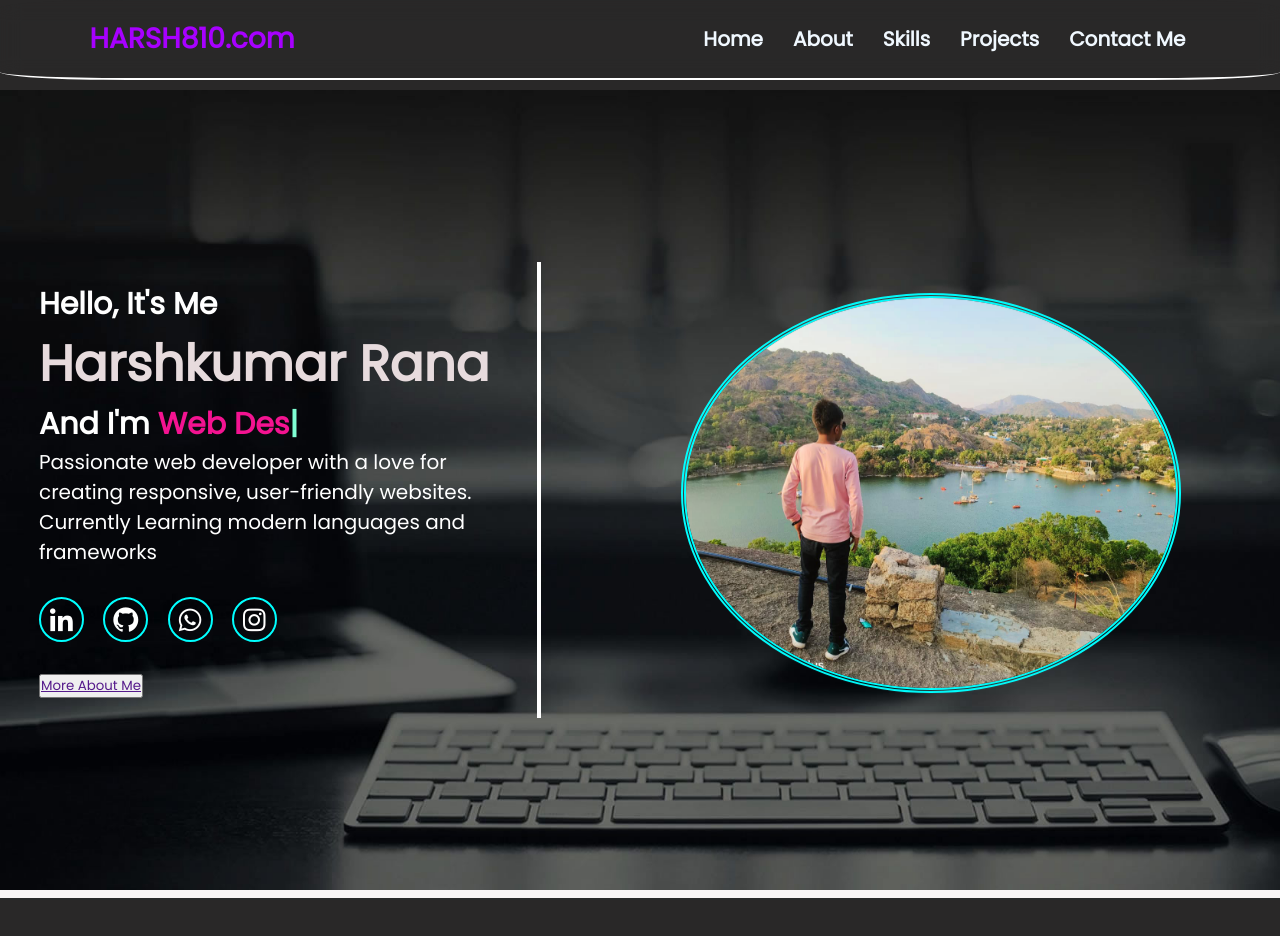
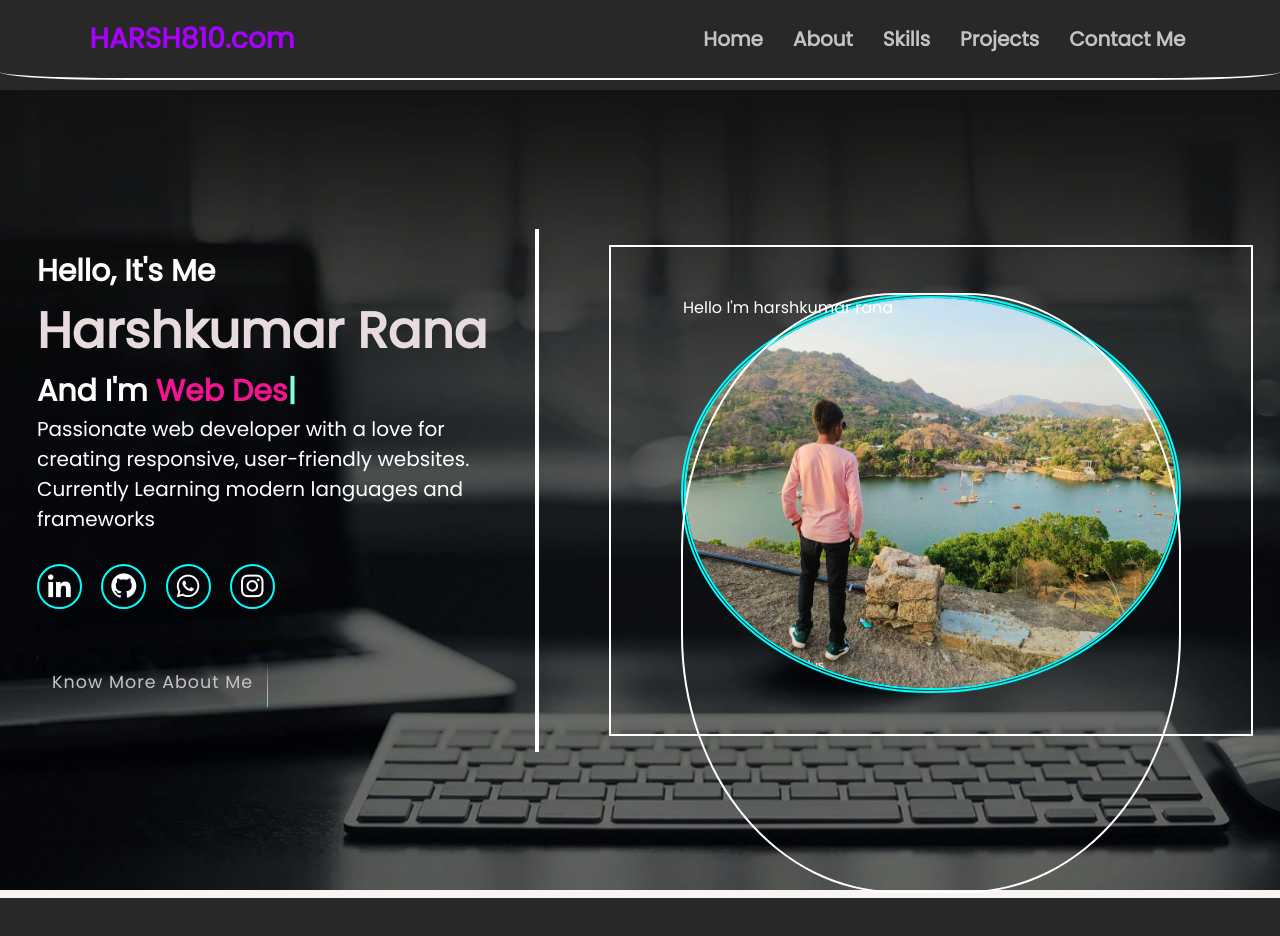
Before and after one commit to Hr810004/Portfolio_website, a plain HTML site: page portfolio.html in a window 1280 px wide. Shown: the top 936 px of the page. Drawn offline with nearby package versions, Linux system fonts and the light colour scheme.

Commit message:
updated home page

```diff
--- a/portfolio.html
+++ b/portfolio.html
@@ -13,11 +13,11 @@
     <header class="header">
         <a href="#Home" class="logo">HARSH810.com</a>
         <nav class="navbar">
-            <a class="tabs" href="#Home" style="--i:1">Home</a>
-            <a class="tabs" href="#About" style="--i:2">About</a>
-            <a class="tabs" href="#Skills" style="--i:3">Skills</a>
-            <a class="tabs" href="#Projects" style="--i:4">Projects</a>
-            <a class="tabs" href="#ContactMe" style="--i:5">Contact Me</a>
+            <a class="tabs" href="#Home" style="--i:1">Home<span></span></a>
+            <a class="tabs" href="#About" style="--i:2">About<span></span></a>
+            <a class="tabs" href="#Skills" style="--i:3">Skills<span></span></a>
+            <a class="tabs" href="#Projects" style="--i:4">Projects<span></span></a>
+            <a class="tabs" href="#ContactMe" style="--i:5">Contact Me<span></span></a>
         </nav>
     </header>
 
@@ -26,17 +26,27 @@
             <h3 class="hello">Hello, It's Me</h3>
             <h1 class="name">Harshkumar Rana</h1>
             <h3 class="role">And I'm <span class="words">Frontend Developer</span></h3>
-            <p>Passionate web developer with a love for creating responsive, user-friendly websites. Currently Learning modern languages and frameworks</p>
+            <p>Passionate web developer with a love for creating responsive, user-friendly websites. Currently Learning
+                modern languages and frameworks</p>
             <div class="contact-buttons">
-                <a href="https://www.linkedin.com/in/harsh810/" target="_blank" style="--i:6"><i class='bx bxl-linkedin' ></i></a>
-                <a href="https://github.com/harsh810" target="_blank" style="--i:7"><i class='bx bxl-github' ></i></a>
-                <a href="https://www.whatsapp.com/harsh810/" target="_blank" style="--i:8"><i class='bx bxl-whatsapp' ></i></a>
-                <a href="https://www.instagram.com/harsh810/" target="_blank" style="--i:9"><i class='bx bxl-instagram' ></i></a>
+                <a href="https://www.linkedin.com/in/harsh810/" target="_blank" style="--i:6"><i
+                        class='bx bxl-linkedin'></i></a>
+                <a href="https://github.com/harsh810" target="_blank" style="--i:7"><i class='bx bxl-github'></i></a>
+                <a href="https://www.whatsapp.com/harsh810/" target="_blank" style="--i:8"><i
+                        class='bx bxl-whatsapp'></i></a>
+                <a href="https://www.instagram.com/harsh810/" target="_blank" style="--i:9"><i
+                        class='bx bxl-instagram'></i></a>
             </div>
-            <button><a href="" class="download">More About Me</a></button>
+            <a href="#Home" class="download">
+                <span></span>
+                <span></span>
+                <span></span>
+                <span></span>
+                Know More About Me
+            </a>
         </div>
         <div class="right-content">
-            <div class="profile"><img src="images/image.jpg" alt="profile"></div>
+            <div class="profile"><img src="images/image.jpg" alt="profile"><span>Hello I'm harshkumar rana</span></div>
         </div>
     </section>
     <div class="line"></div>
@@ -53,10 +63,10 @@
     <script src="https://unpkg.com/typed.js@2.1.0/dist/typed.umd.js"></script>
     <script>
         var typed = new Typed(".words", {
-      strings: ["Frontend Developer","Web Designer","Backend Developer","Learning MERN Stack","CSE 3rd Year Student"],
-      loop:true,
+            strings: ["Frontend Developer", "Web Designer", "Backend Developer", "Learning MERN Stack", "CSE 3rd Year Student"],
+            loop: true,
             typeSpeed: 80,
-      backSpeed:70,
+            backSpeed: 70,
             backDelay: 1500
         });
     </script>
--- a/style.css
+++ b/style.css
@@ -1,12 +1,19 @@
 @import url('https://fonts.googleapis.com/css2?family=Poppins&display=swap');
-*{
+
+* {
     margin: 0;
     padding: 0;
     box-sizing: border-box;
     font-family: "Poppins", sans-serif;
 }
 
-body{
+:root {
+    --var1: #0077B5;
+    --var2: #6e5494;
+    --var3: #35a55e;
+}
+
+body {
     background-color: rgb(41, 40, 40);
 }
 
@@ -23,53 +30,58 @@ body{
     padding: 10px 7%;
     align-items: center;
     backdrop-filter: blur(10px);
-    border-bottom:2px solid white;
+    border-bottom: 2px solid white;
     border-radius: 10%;
 }
+
 @keyframes slideleft {
-    0%{
+    0% {
         transform: translateX(100px);
         opacity: 0;
     }
 
-    100%{
+    100% {
         transform: translateX(0px);
         opacity: 1;
     }
 }
+
 @keyframes slideright {
-    0%{
+    0% {
         transform: translateX(-100px);
         opacity: 0;
     }
 
-    100%{
+    100% {
         transform: translateX(0px);
         opacity: 1;
     }
 }
+
 @keyframes slideTop {
-    0%{
+    0% {
         transform: translateY(100px);
         opacity: 0;
     }
 
-    100%{
+    100% {
         transform: translateY(0px);
         opacity: 1;
     }
 }
+
 @keyframes slideBottom {
-    0%{
+    0% {
         transform: translateY(-100px);
         opacity: 0;
     }
 
-    100%{
+    100% {
         transform: translateY(0px);
         opacity: 1;
     }
 }
+
 .logo {
     position: relative;
     font-size: 28px;
@@ -78,78 +90,105 @@ body{
     font-weight: bolder;
     color: rgb(243, 154, 154);
     opacity: 0;
-    animation: slideright 1.5s forwards , rainbow 15s infinite 1.5s alternate-reverse;
+    animation: slideright 1.5s forwards, rainbow 15s infinite 1.5s alternate-reverse;
 }
 
-.navbar a{
+.navbar a {
     opacity: 0;
     animation: slideTop 1s ease forwards;
     animation-delay: calc(.2s * var(--i));
 }
+
 .navbar {
     display: flex;
     gap: 20px;
     text-decoration: none;
 }
 
-.tabs{
+.tabs {
     text-decoration: none;
-    color: black;
     font-weight: 600;
     padding: 5px 5px;
-    transition: .3s ;
-    color: aliceblue;
+    transition: .5s;
+    color: rgb(198, 194, 194);
     position: relative;
-
 }
 
-@keyframes rainbow{
-    100%,0%{
+
+.tabs:hover {
+    color: #0ef;
+}
+
+.tabs span {
+    position: absolute;
+    top: 0;
+    left: 0;
+    width: 100%;
+    height: 100%;
+    z-index: -1;
+    border-bottom: 2px solid #0ef;
+    border-radius: 10px;
+    transform: scale(0) translateY(50px);
+    transition: .5s;
+}
+
+.tabs:hover span {
+    transform: scale(1) translateY(0px);
+}
+
+@keyframes rainbow {
+
+    100%,
+    0% {
         color: rgb(243, 154, 154);
     }
-    8%{
-        color: rgb(255,127,0);
+
+    8% {
+        color: rgb(255, 127, 0);
     }
-    16%{
-        color: rgb(255,255,0);
+
+    16% {
+        color: rgb(255, 255, 0);
     }
-    25%{
-        color: rgb(127,255,0);
+
+    25% {
+        color: rgb(127, 255, 0);
     }
-    33%{
-        color: rgb(0,255,0);
+
+    33% {
+        color: rgb(0, 255, 0);
     }
-    41%{
-        color: rgb(0,255,127);
+
+    41% {
+        color: rgb(0, 255, 127);
     }
-    50%{
-        color: rgb(0,255,255);
+
+    50% {
+        color: rgb(0, 255, 255);
     }
-    58%{
-        color: rgb(0,127,255);
+
+    58% {
+        color: rgb(0, 127, 255);
     }
-    66%{
-        color: rgb(0,0,255);
+
+    66% {
+        color: rgb(0, 0, 255);
     }
-    75%{
-        color: rgb(127,0,255);
+
+    75% {
+        color: rgb(127, 0, 255);
     }
-    83%{
-        color: rgb(255,0,255);
+
+    83% {
+        color: rgb(255, 0, 255);
     }
-    91%{
-        color: rgb(255,0,127);
+
+    91% {
+        color: rgb(255, 0, 127);
     }
 }
 
-
-.tabs:hover{
-    text-decoration: underline;
-    text-underline-offset: 7px;
-    color: aquamarine;
-}
-
-section{
+section {
     display: flex;
     justify-content: center;
     align-items: center;
@@ -159,17 +198,18 @@ section{
     margin-top: 90px;
 }
 
-.Home{
+.Home {
     background: url(images/home.jpg);
     background-size: cover;
 }
 
 
-.Home h3{
+.Home h3 {
     opacity: 0;
     animation: slideBottom 1s ease forwards;
 }
-.left-content{
+
+.left-content {
     width: 40vw;
     color: white;
     padding: 20px 10px;
@@ -177,128 +217,321 @@ section{
     border-right: 4px solid white;
 }
 
-.right-content{
+.right-content {
     margin-left: 70px;
 }
-.profile img{
+
+.profile {
+    position: relative;
+    border: 2px solid white;
+    /* overflow: hidden; */
+}
+
+.profile img {
     margin: 40px 70px;
     width: 500px;
     height: 400px;
     border-radius: 50%;
     border: 5px solid aqua;
-    border-style:double;
+    border-style: double;
+    /* overflow: hidden; */
     animation: infinite 10s updown ease;
 }
 
+.profile span {
+    position: absolute;
+    border: 2px solid white;
+    margin: 40px 70px;
+    border-radius: 43%;
+    animation: infinite 10s updown ease;;
+    top: 0px;
+    left: 0;
+    height:600px;
+    width: 500px;
+    transition:.5s;
+}
+
+.profile img:hover,.profile span:hover{
+    top: -200px;
+}
 .line {
     height: 8px;
     background-color: rgb(248, 244, 244);
 }
 
-.name{
+.name {
     font-size: 50px;
     opacity: 0;
-    animation: slideright 1s forwards 1s,infinite 20s changecolor ease-in-out;
+    animation: slideright 1s forwards 1s, infinite 20s changecolor ease-in-out;
 }
-.hello,.role{
+
+.hello,
+.role {
     font-size: 30px;
 }
 
-.role span{
+.role span {
     color: aquamarine;
 }
 
-.left-content p{
+.left-content p {
     font-size: 20px;
     opacity: 0;
     animation: slideleft 1s forwards 1s;
 }
 
-@keyframes changecolor{
-    0%{
-        color:aqua;
+@keyframes changecolor {
+    0% {
+        color: aqua;
     }
-    20%{
-        color:beige;
+
+    20% {
+        color: beige;
     }
-    40%{
-        color:blueviolet;
+
+    40% {
+        color: blueviolet;
     }
-    60%{
-        color:darkkhaki;
+
+    60% {
+        color: darkkhaki;
     }
-    80%{
-        color:aquamarine;
+
+    80% {
+        color: aquamarine;
     }
-    100%{
-        color:aqua;
-    }
-}
-@keyframes changecolor2{
-    0%{
-        color:rgb(21, 255, 0);
-    }
-    20%{
-        color:darkorange;
-    }
-    40%{
-        color:cyan;
-    }
-    60%{
-        color:lightyellow;
-    }
-    80%{
-        color:rgb(244, 9, 142);
-    }
-    100%{
-        color:rgb(21, 255, 0);
+
+    100% {
+        color: aqua;
     }
 }
 
-@keyframes updown{
-    0%{
+@keyframes changecolor2 {
+    0% {
+        color: rgb(21, 255, 0);
+    }
+
+    20% {
+        color: darkorange;
+    }
+
+    40% {
+        color: cyan;
+    }
+
+    60% {
+        color: lightyellow;
+    }
+
+    80% {
+        color: rgb(244, 9, 142);
+    }
+
+    100% {
+        color: rgb(21, 255, 0);
+    }
+}
+
+@keyframes updown {
+    0% {
         transform: translateY(0px);
     }
-    20%{
+
+    20% {
         transform: translateY(10px);
     }
-    40%{
-        transform: translateY(-10px);
-    }
-    60%{
-        transform: translateY(10px);
-    }
-    80%{
+
+    40% {
         transform: translateY(-10px);
     }
 
-    100%{
+    60% {
+        transform: translateY(10px);
+    }
+
+    80% {
+        transform: translateY(-10px);
+    }
+
+    100% {
         transform: translateY(0px);
     }
 }
 
-.words{
+.words {
     animation: infinite 20s changecolor2 alternate-reverse;
 }
 
-.left-content .hello:hover, .left-content p:hover{
-    cursor:default;
+.left-content .hello:hover,
+.left-content p:hover {
+    cursor: default;
 }
 
-.contact-buttons a{
+.contact-buttons a {
     display: inline-flex;
     justify-content: center;
     align-items: center;
     width: 45px;
     height: 45px;
-    background:transparent;
+    background: transparent;
     border: 2px solid cyan;
     font-size: 30px;
-    text-decoration:none;
+    text-decoration: none;
     margin: 30px 15px 30px 0;
     border-radius: 50%;
     color: white;
     opacity: 0;
     animation: slideleft 1s forwards 1s;
     animation-delay: calc(0.2s * var(--i));
+    transition: all 0.3s ease-in-out;
 }
+
+.contact-buttons a:nth-child(1):hover {
+    background-color: var(--var1);
+    border-color: var(--var1);
+}
+
+.contact-buttons a:nth-child(2):hover {
+    background-color: var(--var2);
+    border-color: #333;
+}
+
+.contact-buttons a:nth-child(3):hover {
+    background-color: var(--var3);
+    border: 3px solid white;
+}
+
+.contact-buttons a:nth-child(4):hover {
+    background: linear-gradient(0deg, rgba(254, 218, 117, 1) 0%, rgba(250, 126, 30, 1) 25%, rgba(214, 41, 118, 1) 50%, rgba(150, 47, 191, 1) 75%, rgba(79, 91, 213, 1) 100%);
+    border: none;
+}
+
+@keyframes lineright {
+    0% {
+        left: -100%;
+    }
+
+    100% {
+        left: 100%;
+    }
+}
+
+@keyframes linedown {
+    0% {
+        top: -100%;
+    }
+
+    100% {
+        top: 100%;
+    }
+}
+
+@keyframes lineleft {
+    0% {
+        right: -100%;
+    }
+
+    100% {
+        right: 100%;
+    }
+}
+
+@keyframes lineup {
+    0% {
+        bottom: -100%;
+    }
+
+    100% {
+        bottom: 100%;
+    }
+}
+
+.download {
+    margin: 15px 0px;
+    padding: 15px 15px;
+    border-radius: 5px;
+    background: transparent;
+    position: relative;
+    font-size: 17.5px;
+    display: inline-block;
+    letter-spacing: 1px;
+    z-index: 3;
+    transition: .5s;
+    overflow: hidden;
+    text-decoration: none;
+    color: rgb(198, 194, 194);
+    transition: color 1s, box-shadow 1s;
+    transition-delay: 0s, .3s;
+}
+
+.download span {
+    position: absolute;
+    display: block;
+}
+
+.download span:nth-child(1) {
+    top: 0;
+    left: 0;
+    width: 100%;
+    z-index: -2;
+    height: 1px;
+    background: linear-gradient(90deg, transparent, rgb(55, 0, 255), cyan);
+    animation: lineright 0.75s infinite;
+}
+
+.download span:nth-child(2) {
+    top: -100%;
+    right: 0;
+    width: 1px;
+    height: 100%;
+    z-index: -2;
+    background: linear-gradient(180deg, transparent, rgb(218, 160, 170), cyan);
+    animation: linedown 0.75s infinite;
+    animation-delay: .25s;
+}
+
+.download span:nth-child(3) {
+    bottom: 0;
+    right: 0;
+    width: 100%;
+    z-index: -2;
+    height: 1px;
+    background: linear-gradient(270deg, transparent, lime, cyan);
+    animation: lineleft 0.75s infinite;
+    animation-delay: .5s;
+}
+
+.download span:nth-child(4) {
+    bottom: -100%;
+    left: 0;
+    z-index: -2;
+    width: 1px;
+    height: 100%;
+    background: linear-gradient(360deg, transparent, yellow, cyan);
+    animation: lineup 0.75s infinite;
+    animation-delay: .75s;
+}
+
+.download::before {
+    content: "";
+    position: absolute;
+    top: 0;
+    left: -20px;
+    width: 0;
+    height: 100%;
+    background: aquamarine;
+    z-index: -1;
+    transform: skewX(-30deg);
+    transition: 1s;
+}
+
+.download:hover::before {
+    width: 120%;
+}
+
+.download:hover {
+    box-shadow: 0 0 10px aquamarine, 0 0 20px aquamarine, 0 0 40px, 0 0 50px aquamarine;
+    color: black;
+    font-weight: 600;
+    -webkit-box-reflect: below 1px linear-gradient(transparent, #0005);
+}
```
Lines whose indentation alone changed are shown as unchanged.
